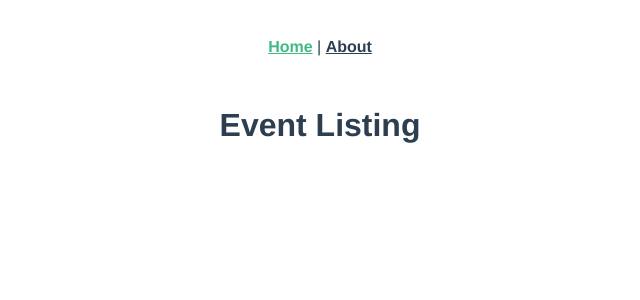
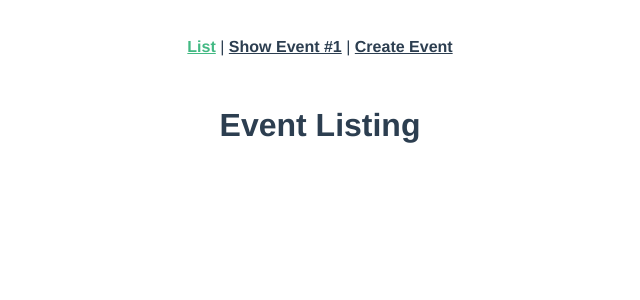
Before and after one commit to Leandri-Viviers/VueMastery-RealWorldVue2, a Vue app: page / in a window 1280 px wide. Shown: the top 300 px of the page, without its empty margins (320-960 px from the left). Built offline with nearby package versions, Linux system fonts and the light colour scheme.

Commit message:
Update router links

```diff
--- a/src/App.vue
+++ b/src/App.vue
@@ -1,8 +1,9 @@
 <template>
   <div id="app">
     <div id="nav">
-      <router-link to="/">Home</router-link> |
-      <router-link to="/about">About</router-link>
+      <router-link :to="{ name: 'event-list' }">List</router-link> |
+      <router-link :to="{ name: 'event-show' }">Show Event #1</router-link> |
+      <router-link :to="{ name: 'event-create' }">Create Event</router-link>
     </div>
     <router-view />
   </div>
```
